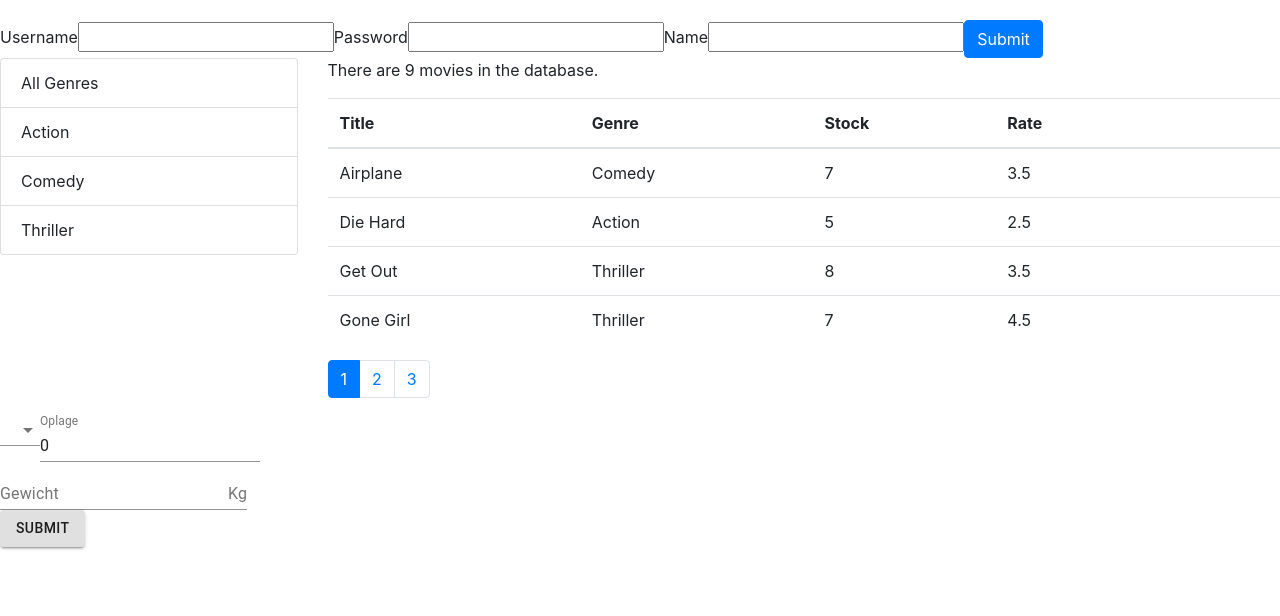
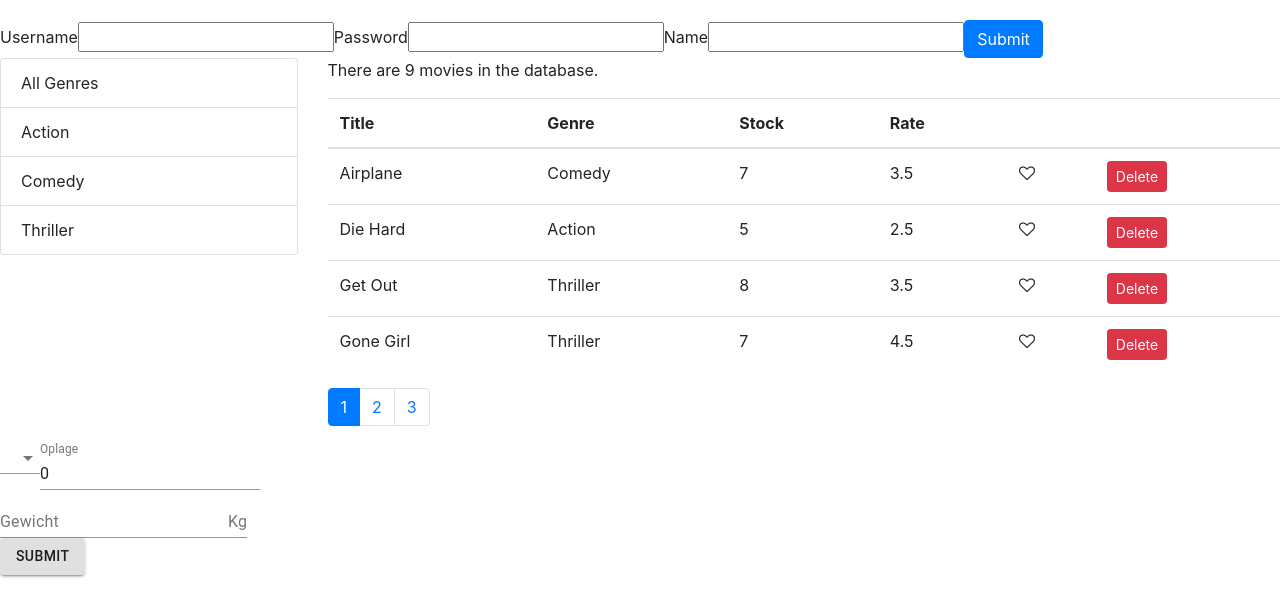
Before and after one commit to RobinB87/react-vidly, a React (Create React App) app: page / in a window 1280 px wide. Shown: the top 616 px of the page. Built offline with nearby package versions, Linux system fonts and the light colour scheme.

Commit message:
Tably body Part 2

```diff
--- a/src/components/common/tableBody.tsx
+++ b/src/components/common/tableBody.tsx
@@ -2,13 +2,19 @@ import _ from "lodash";
 
 const TableBody = (props: any) => {
   const { data, columns } = props;
+
+  const renderCell = (item: any, column: any) => {
+    // the content is a function
+    if (column.content) return column.content(item);
+    return _.get(item, column.path);
+  };
 
   return (
     <tbody>
       {data.map((item: any) => (
         <tr>
           {columns.map((column: any) => (
-            <td>{_.get(item, column.path)}</td>
+            <td>{renderCell(item, column)}</td>
           ))}
         </tr>
       ))}
--- a/src/components/movies/moviesTable.tsx
+++ b/src/components/movies/moviesTable.tsx
@@ -4,37 +4,27 @@ import TableBody from "../common/tableBody";
 
 const MoviesTable = (props: any) => {
   const { movies, onDelete, onLike, onSort, sortColumn } = props;
+
   const columns = [
     { path: "title", label: "Title" },
     { path: "genre.name", label: "Genre" },
     { path: "numberInStock", label: "Stock" },
     { path: "dailyRentalRate", label: "Rate" },
-    { key: "like" },
-    { key: "delete" },
+    { key: "like", content: (movie: any) => <Like liked={movie.liked} onClick={() => onLike(movie)} /> },
+    {
+      key: "delete",
+      content: (movie: any) => (
+        <button onClick={() => onDelete(movie._id)} className="btn btn-danger btn-sm">
+          Delete
+        </button>
+      ),
+    },
   ];
 
   return (
     <table className="table">
       <TableHeader columns={columns} sortColumn={sortColumn} onSort={onSort} />
       <TableBody columns={columns} data={movies} />
-      {/* <tbody>
-        {movies.map((movie: any) => (
-          <tr key={movie._id}>
-            <td>{movie.title}</td>
-            <td>{movie.genre.name}</td>
-            <td>{movie.numberInStock}</td>
-            <td>{movie.dailyRentalRate}</td>
-            <td>
-              <Like liked={movie.liked} onClick={() => onLike(movie)} />
-            </td>
-            <td>
-              <button onClick={() => onDelete(movie._id)} className="btn btn-danger btn-sm">
-                Delete
-              </button>
-            </td>
-          </tr>
-        ))}
-      </tbody> */}
     </table>
   );
 };
```
